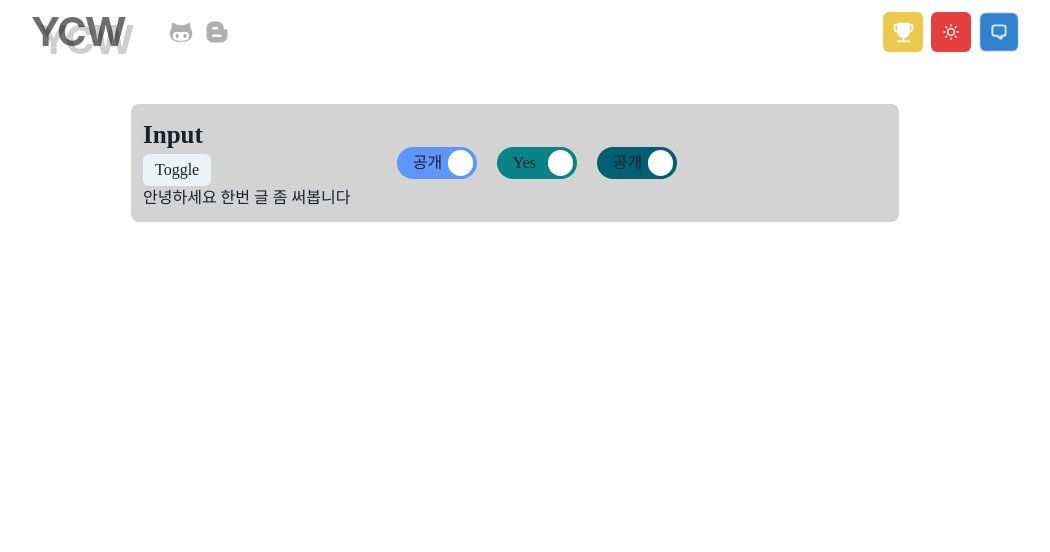
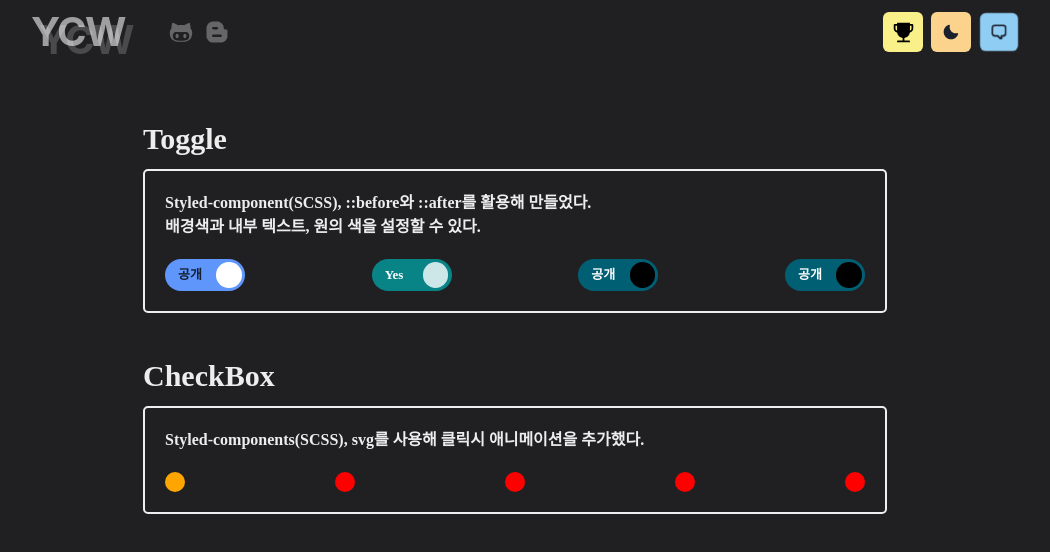
Before and after one commit to Oizys18/my_portfoilo, a Next.js app: page /projects/gallery in a window 1280 px wide. Shown: the top 552 px of the page, without its empty margins (125-1175 px from the left). Built offline with nearby package versions, Linux system fonts and the light colour scheme.

Commit message:
Add Toggle, Add checkbox

```diff
--- a/components/Tag.js
+++ b/components/Tag.js
@@ -1,9 +1,9 @@
 import { Tag, TagLabel } from '@chakra-ui/react'
 
-const CustomTag = ({ size, variant, colorScheme, text }) => {
+const CustomTag = ({ size, variant, colorScheme, text, textColor }) => {
   return (
     <Tag size={size} variant={variant} colorScheme={colorScheme}>
-      <TagLabel>{text}</TagLabel>
+      <TagLabel color={textColor}>{text}</TagLabel>
     </Tag>
   )
 }
--- a/components/Toggle.js
+++ b/components/Toggle.js
@@ -8,7 +8,8 @@ export default function Toggle({
   rightColor,
   leftBgColor,
   rightBgColor,
-  circleColor,
+  leftCircleColor,
+  rightCircleColor,
   setChecked
 }) {
   return (
@@ -20,7 +21,8 @@ export default function Toggle({
         rightColor={rightColor}
         leftBgColor={leftBgColor}
         rightBgColor={rightBgColor}
-        circleColor={circleColor}
+        leftCircleColor={leftCircleColor}
+        rightCircleColor={rightCircleColor}
         onChange={() => setChecked()}
         type="checkbox"
       />
@@ -39,8 +41,7 @@ const CheckBox = styled.input`
   z-index: 1;
   width: 5rem;
   height: 2rem;
-  background: var(--second);
-  background: ${props => props.leftBgColor ?? 'var(--grey)'};
+  background: ${props => props.leftBgColor ?? '#00000050'};
   border-radius: 2em;
   /* 선택X 텍스트 */
   ::before {
@@ -52,9 +53,9 @@ const CheckBox = styled.input`
     padding: 0 0 0 1em;
     justify-content: flex-start;
     align-items: center;
-    color: ${props => props.leftColor ?? 'var(--white)'};
-    font-weight: var(--bold);
-    font-size: var(--small);
+    color: ${props => props.leftColor ?? '#ffffff'};
+    font-weight: bold;
+    font-size: small;
     /* 텍스트 트랜지션 */
     transition: all 0.2s ease-in-out;
   }
@@ -68,12 +69,12 @@ const CheckBox = styled.input`
     top: calc((2rem - 1.6em) / 2);
     left: calc(5rem - 1.8em);
     border-radius: 50%;
-    background: ${props => props.circleColor ?? 'var(--white)'};
+    background: ${props => props.leftCircleColor ?? '#ffffff'};
     /* 원 이동 트랜지션 */
     transition: all 0.2s ease-in-out;
   }
   &:checked {
-    background: ${props => props.rightBgColor ?? 'var(--black)'};
+    background: ${props => props.rightBgColor ?? '#000000'};
     /* 배경색 변경 트랜지션 */
     transition: all 0.2s ease-in-out;
     /* 선택 O 텍스트 */
@@ -83,9 +84,9 @@ const CheckBox = styled.input`
       content: '${props => props.right ?? 'No'}';
       align-items: center;
       justify-content: center;
-      font-weight: var(--bold);
-      font-size: var(--small);
-      color: ${props => props.rightColor ?? 'var(--white)'};
+      font-weight: bold;
+      font-size: small;
+      color: ${props => props.rightColor ?? '#ffffff'};
     }
     /* 선택 O 원 */
     ::after {
@@ -98,7 +99,7 @@ const CheckBox = styled.input`
       display: block;
       position: relative;
       border-radius: 50%;
-      background: white;
+      background: ${props => props.rightCircleColor ?? '#ffffff'};
     }
   }
 `
--- /dev/null
+++ b/components/checkbox.js
@@ -0,0 +1,59 @@
+import styled from 'styled-components'
+
+// checkType에 따라 체크모양 애니메이션
+const CustomCheckBox = ({
+  size,
+  color,
+  checkType,
+  checkedColor,
+  borderColor,
+  animate
+}) => {
+  return (
+    <Wrapper>
+      <CheckBox
+        checkType={checkType}
+        size={size}
+        color={color}
+        checkedColor={checkedColor}
+        borderColor={borderColor}
+        animate={animate}
+        type="checkbox"
+      ></CheckBox>
+    </Wrapper>
+  )
+}
+export default CustomCheckBox
+
+const Wrapper = styled.div`
+  justify-content: center;
+  align-items: center;
+  display: flex;
+  z-index: 0;
+`
+
+const CheckBox = styled.input`
+  width: 20px;
+  height: 20px;
+  border: 1px solid ${props => props.borderColor ?? 'transparent'};
+  border-radius: 100%;
+  background: ${props => props.color ?? 'red'};
+  z-index: 1;
+  ::before {
+    position: absolute;
+    content: '';
+    justify-content: flex-start;
+    align-items: center;
+  }
+  ::after {
+    position: relative;
+    content: '';
+    display: block;
+  }
+  &:checked {
+    border-radius: 100%;
+    background: ${props => props.checkedColor ?? 'black'};
+    width: 20px;
+    height: 20px;
+  }
+`
--- /dev/null
+++ b/components/gallery-item.js
@@ -0,0 +1,39 @@
+import { Container, Box, Text } from '@chakra-ui/react'
+const GalleryItem = ({ title, description, children }) => {
+  return (
+    <>
+      <Box fontWeight="bold" fontSize={30} pb={2} mt={10}>
+        {title}
+      </Box>
+      <Container
+        maxW="container.md"
+        display="flex"
+        gridGap={5}
+        flexDir="column"
+        borderStyle="solid"
+        border="2px"
+        borderRadius={5}
+        p={5}
+      >
+        <Box display="flex" gridGap={10} flexWrap="wrap">
+          <Text fontWeight="bold">
+            {description.map((value, index) => {
+              return <Box key={index}>{value}</Box>
+            })}
+          </Text>
+        </Box>
+        <Box
+          display="flex"
+          flexWrap="wrap"
+          flexDir="row"
+          gridGap={5}
+          gridColumnGap={{ base: 20 }}
+          justifyContent={{ base: 'center', md: 'space-between' }}
+        >
+          {children}
+        </Box>
+      </Container>
+    </>
+  )
+}
+export default GalleryItem
--- a/lib/theme.js
+++ b/lib/theme.js
@@ -26,7 +26,7 @@ const styles = {
 
 const components = {}
 const config = {
-  initialColorMode: 'light',
+  initialColorMode: 'dark',
   useSystemColorMode: false
 }
 const fonts = {
@@ -35,12 +35,7 @@ const fonts = {
 const colors = {
   transparent: 'transparent',
   black: '#000',
-  white: '#fff',
-  what: '#2fff',
-  gray: {
-    50: '#f7fafc',
-    900: '#171923'
-  }
+  white: '#fff'
 }
 const theme = extendTheme({ fonts, styles, components, config, colors })
 
--- a/pages/projects/gallery.js
+++ b/pages/projects/gallery.js
@@ -1,59 +1,82 @@
-import { Container, Box, Text } from '@chakra-ui/react'
+import { Container } from '@chakra-ui/react'
 import { useState } from 'react'
 import Toggle from '../../components/Toggle'
-import Tag from '../../components/Tag'
+import GalleryItem from '../../components/gallery-item'
+import CheckBox from '../../components/checkbox'
 
 const Gallery = () => {
-  const [toggle, setToggle] = useState(false)
-
   return (
     <Container
       maxW="container.md"
-      mt={10}
       display="flex"
       justify="center"
       flexWrap="wrap"
-      bgColor="lightgrey"
       p={3}
       borderRadius={8}
     >
-      <Box display="flex" gridGap={5}>
-        <Box w="50%">
-          <Box fontWeight="bold" fontSize={25}>
-            Input
-          </Box>
-          <Box display="flex" gridGap={3}>
-            <Tag size="lg" text="Toggle" />
-          </Box>
-          <Text>안녕하세요 한번 글 좀 써봅니다</Text>
-        </Box>
-        <Box display="flex" gridGap={5} w="50%">
+      <GalleryItem
+        title="Toggle"
+        description={[
+          'Styled-component(SCSS), ::before와 ::after를 활용해 만들었다.',
+          `배경색과 내부 텍스트, 원의 색을 설정할 수 있다.`
+        ]}
+      >
         <Toggle
-            setChecked={setToggle}
+          setChecked={() => {}}
           left="공개"
           right="비밀"
+          leftColor="#000000CC"
+          rightColor="#000000CC"
           leftBgColor="#5F96FC"
           rightBgColor="#EA5454"
-            circleColor="white"
+          leftCircleColor="#ffffff"
+          rightCircleColor="#ffffff"
         />
         <Toggle
-            setChecked={setToggle}
+          setChecked={() => {}}
           left="Yes"
           right="No"
           leftBgColor="#098486"
           rightBgColor="#D62828"
-            circleColor="white"
+          leftCircleColor="#ffffffCC"
+          rightCircleColor="#ffffffCC"
         />
         <Toggle
-            setChecked={setToggle}
+          setChecked={() => {}}
           left="공개"
           right="비밀"
+          leftColor="white"
+          rightColor="white"
           leftBgColor="#005F73"
           rightBgColor="#002C3D"
-            circleColor="white"
+          leftCircleColor="#000000"
+          rightCircleColor="#ffffff"
         />
-        </Box>
-      </Box>
+        <Toggle
+          setChecked={() => {}}
+          left="공개"
+          right="비밀"
+          leftColor="white"
+          rightColor="white"
+          leftBgColor="#005F73"
+          rightBgColor="#002C3D"
+          leftCircleColor="#000000"
+          rightCircleColor="#ffffff"
+        />
+      </GalleryItem>
+
+      <GalleryItem
+        title="CheckBox"
+        description={[
+          'Styled-components(SCSS), svg를 사용해 클릭시 애니메이션을 추가했다.'
+        ]}
+      >
+        <CheckBox color="orange"></CheckBox>
+        <CheckBox></CheckBox>
+        <CheckBox></CheckBox>
+        <CheckBox></CheckBox>
+        <CheckBox></CheckBox>
+      </GalleryItem>
     </Container>
   )
 }
```
Lines whose indentation alone changed are shown as unchanged.
